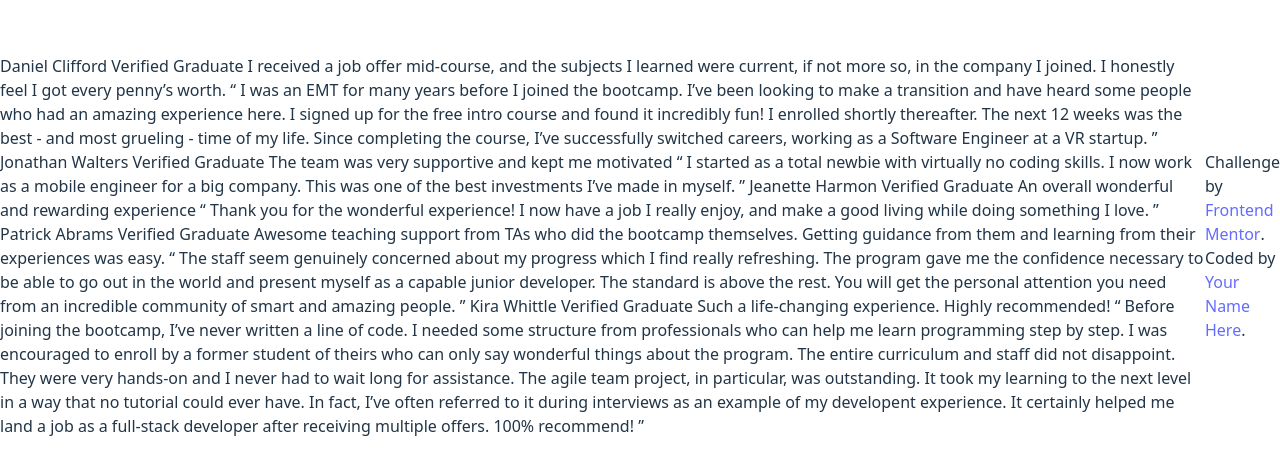
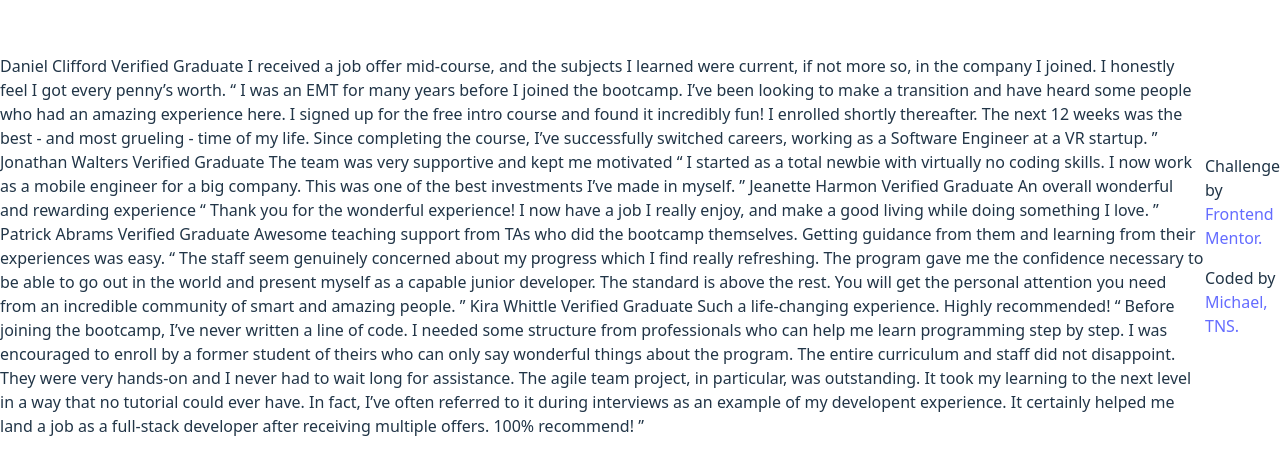
Before and after one commit to Networksentinel/Frontend-Mentor-Challenge---Testimonials-grid-section, a website built with Vite: page index.html in a window 1280 px wide. Shown: the part 154-628 px from the top of the page. Built offline with nearby package versions, Linux system fonts and the light colour scheme.

Commit message:
chore/feat: added description/author meta tags in <head> + edited text in the footer and wrapped it in <p>

```diff
--- a/index.html
+++ b/index.html
@@ -2,7 +2,9 @@
 <html lang="en">
 <head>
   <meta charset="UTF-8">
-  <meta name="viewport" content="width=device-width, initial-scale=1.0"> <!-- displays site properly based on user's device -->
+  <meta name="viewport" content="width=device-width, initial-scale=1.0">
+  <meta name="description" content="ANother Frontend Mentor challenge - the testimonial section should be a good test for my CSS Grid skills. Lets see how I do!">
+  <meta name="author" content="Michael, The Network Sentinel">
 
   <link rel="icon" type="image/png" sizes="32x32" href="/images/favicon-32x32.png">
 
@@ -65,8 +67,10 @@
   </main>
 
   <footer class="attribution">
-    Challenge by <a href="https://www.frontendmentor.io?ref=challenge" target="_blank">Frontend Mentor</a>.
-    Coded by <a href="#">Your Name Here</a>.
+    <p>
+      Challenge by <a href="https://www.frontendmentor.io?ref=challenge" target="_blank">Frontend Mentor.</a>
+    </p>
+    <p>Coded by <a href="#">Michael, TNS.</a></p>
   </footer>
 
   <script type="module" src="./src/main.js"></script>
```
